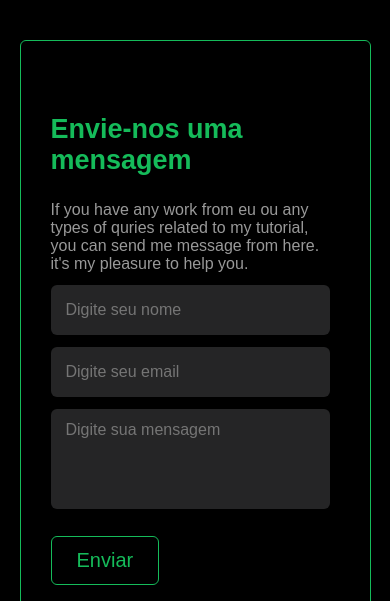
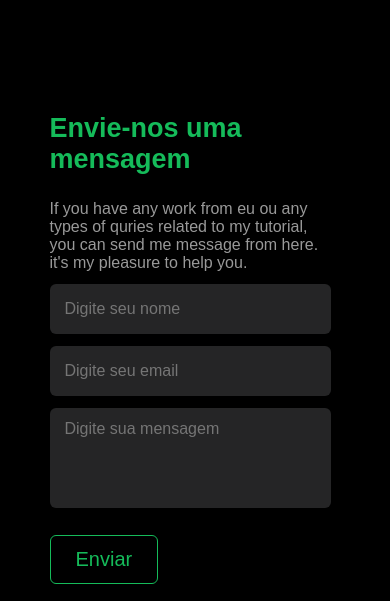
Before and after one commit to jhonesthan/contact-us, a plain HTML site: page index.html in a window 390 px wide. Shown: the top 601 px of the page. Drawn offline with Linux system fonts and the light colour scheme.

Commit message:
Update styles.css

```diff
--- a/styles.css
+++ b/styles.css
@@ -166,3 +166,9 @@ body{
         margin-left: 0;
     }
 }
+
+@media (max-width: 650px) {
+    .container {
+        border: none;
+    }
+}
```
